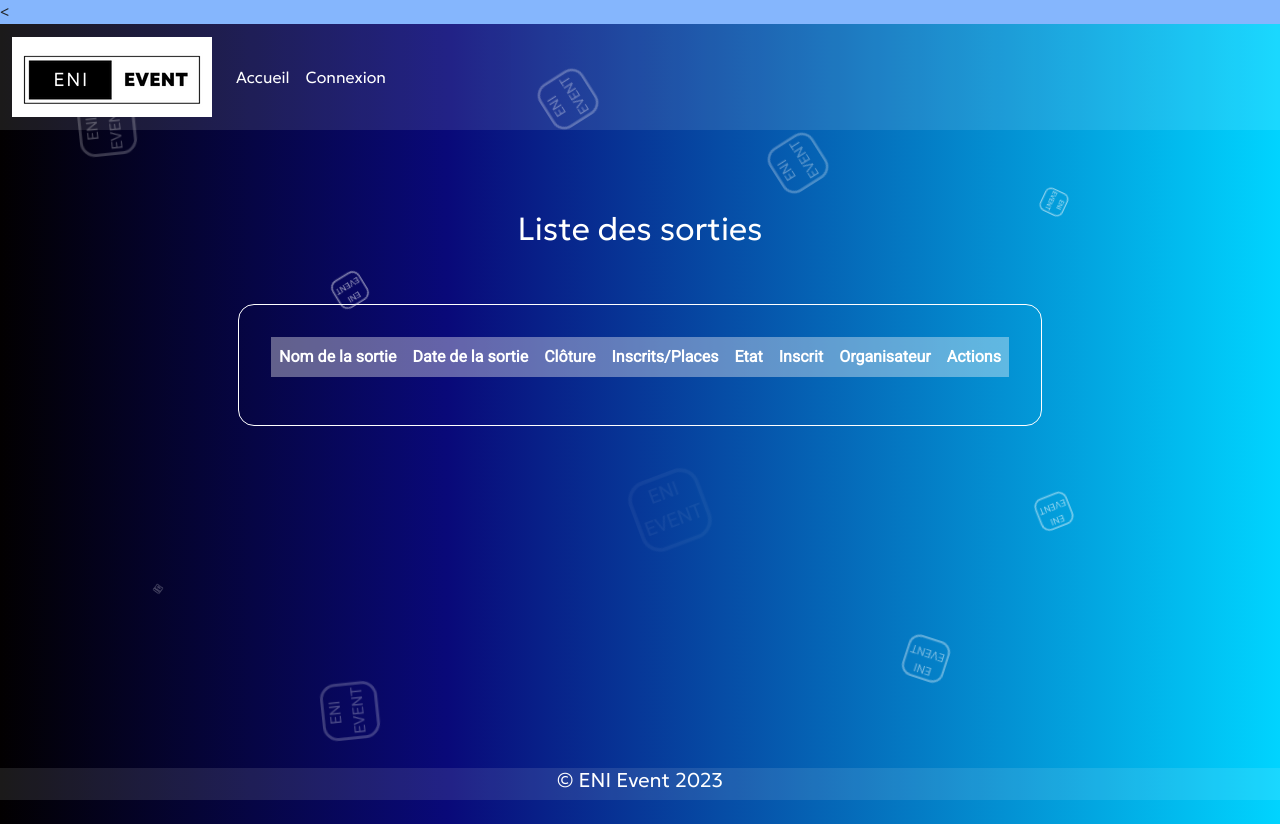
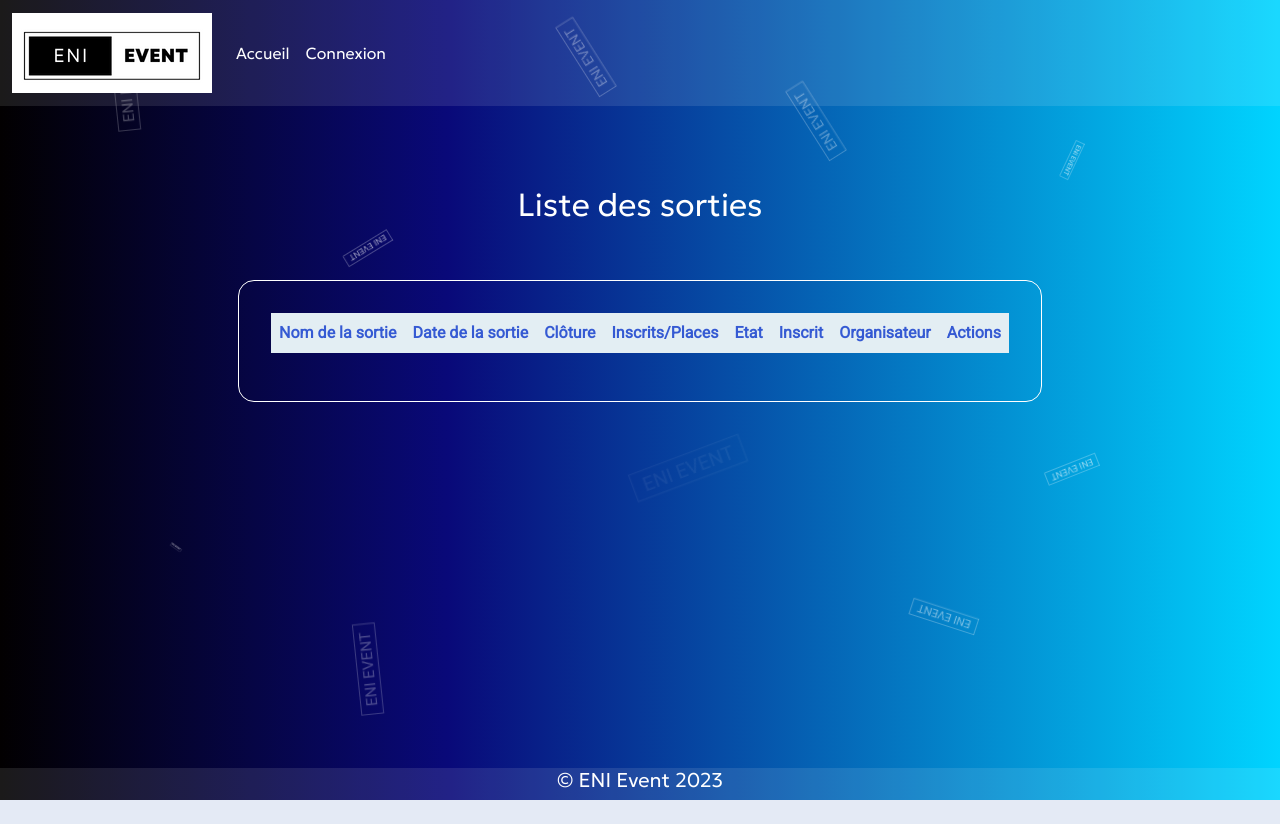
Before and after one commit to tomherbron/event-manager-app-symfony, a Symfony app: template templates/sortie/list.html.twig in a window 1280 px wide. After the commit the page ends 800 px from the top, so only its background shows below. Run offline with Twig, Linux system fonts and the light colour scheme; the template is opened without the code that fills it, so the values that code supplies are empty; some libraries are stand-ins or nearby versions.

Commit message:
Animation WIP Background + Police + White Text + Navbar Modif + Aligner Formulaire

```diff
--- a/public/css/style.css
+++ b/public/css/style.css
@@ -30,7 +30,6 @@
             border: 1px solid white;
             border-radius: 1em;
             padding: 2em;
-
         }
 
 
@@ -46,10 +45,6 @@
         color: #FFFFFF;
     }
 
-    /*header{*/
-    /*    font-family: 'Geologica', sans-serif;*/
-    /*    color: #FFFFFF;*/
-    /*}*/
 
 /*Gestion des buttons*/
 
@@ -77,11 +72,12 @@
 
     #tableau-donnees{
         font-family: 'Roboto', sans-serif;
-        color : #FFFFFF
+        color : #355ad3;
+        text-align: center;
 
     }
     table tr td, table tr th{
-        background-color: rgba(255, 252, 252, 0.37) !important;
+        background-color: rgb(227, 238, 243) !important;
     }
 
 
@@ -106,11 +102,10 @@ input, textarea, select {
 
     .box div{
         position: absolute;
-        width: 60px;
-        height: 60px;
+        width: 6em;
+        height: 1.5em;
         background-color: transparent;
-        border: 3px solid rgba(255,255,255,0.8) ;
-        border-radius: 1em;
+        border: 1px solid rgba(255,255,255,0.8) ;
     }
 
     .box div:nth-child(1){
@@ -187,9 +182,11 @@ input, textarea, select {
 
 
     /*Texte Background*/
+
         #text-bg{
             text-align: center;
-    /*top: 50%;*/
+            horiz-align: right;
+            font-size: 1em;
         }
 
 
```
Also changed, not shown: templates/base.html.twig (+11 -11 lines). Lines whose indentation alone changed are shown as unchanged.
